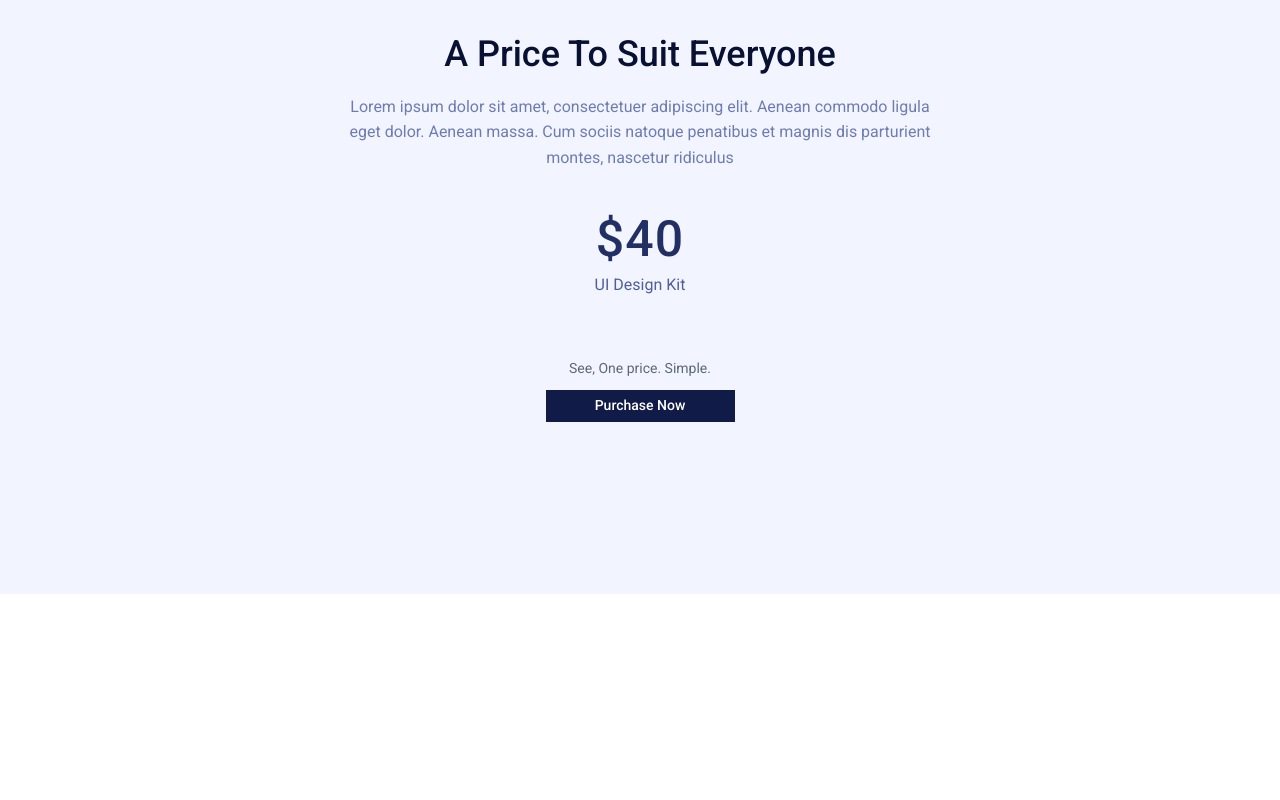
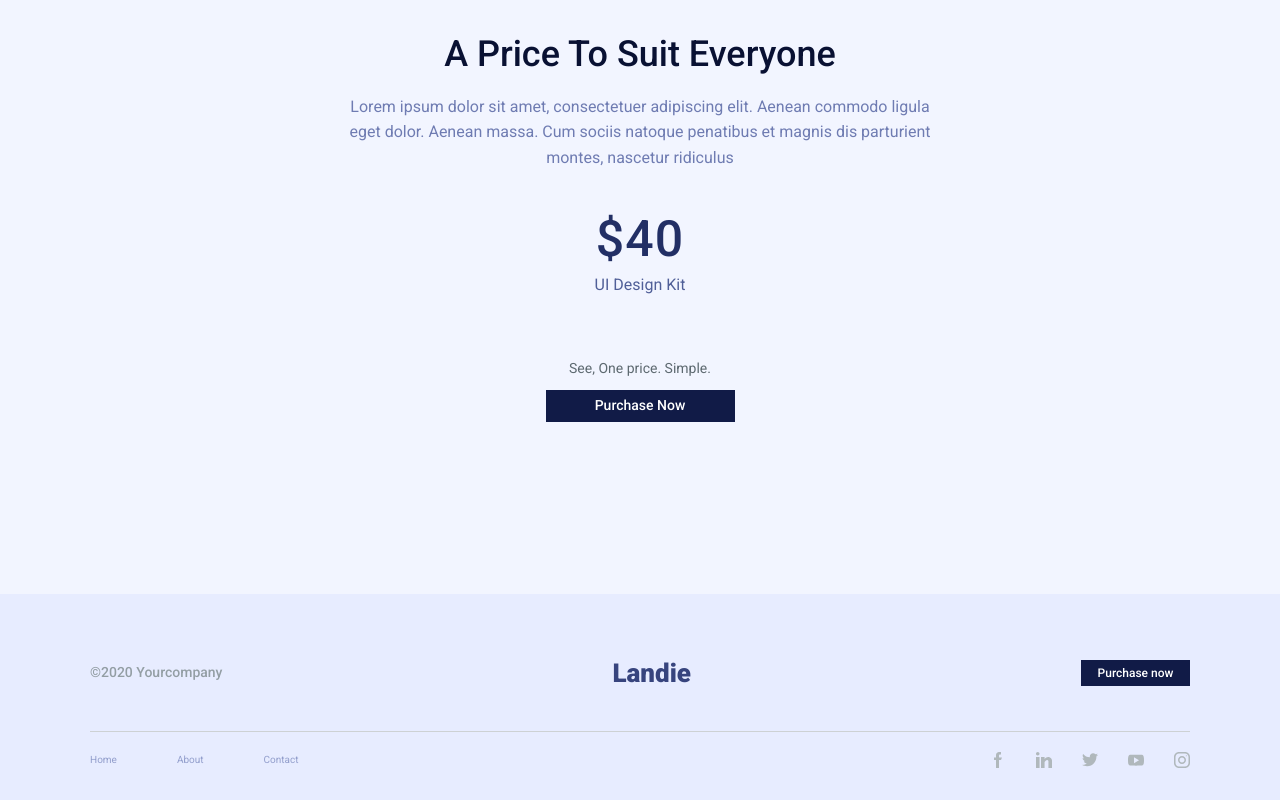
Before and after one commit to anyabuu/landie, a website: page src/index.html in a window 1280 px wide. Shown: the part 3266-4066 px from the top of the page. Before the commit the page ends 3860 px from the top, so only its background shows below. Drawn offline with Linux system fonts and the light colour scheme.

Commit message:
footer section made

```diff
--- a/src/index.html
+++ b/src/index.html
@@ -199,6 +199,67 @@
 
 <!--PRICE SECTION ENDS-->
 
+<!--FOOTER SECTION STARTS-->
+
+        <section class="footer">
+            <div class="footer__container container">
+                <ul class="footer__list">
+                    <li class="footer__list-comp">
+                        ©2020 Yourcompany
+                    </li>
+                    <li class="footer__list-item">
+                        <h2 class="footer__logo-title">
+                            Landie
+                        </h2>
+                    </li>
+                    <li class="footer__list-item">
+                        <a class="footer__button">
+                            Purchase now
+                        </a>
+                    </li>
+                </ul>
+                <nav class="footer__nav">
+                    <ul class="footer__list-nav">
+                        <li class="footer__nav-item">
+                            <a class="footer__link" href="#">
+                                Home
+                            </a>
+                        </li>
+                        <li class="footer__nav-item">
+                            <a class="footer__link" href="#">
+                                About
+                            </a>
+                        </li>
+                        <li class="footer__nav-item">
+                            <a class="footer__link" href="#">
+                                Contact
+                            </a>
+                        </li>
+                    </ul>
+                    <div class="footer__media">
+                        <a class="footer__media-link">
+                            <img src="img/facebook-logo.svg" class="footer__media-facebook" alt="this is image">
+                        </a>
+                        <a class="footer__media-link">
+                            <img src="img/linkedin-logo.svg" class="footer__media-linkedin" alt="this is image">
+                        </a>
+                        <a class="footer__media-link">
+                            <img src="img/twitter-logo.svg" class="footer__media-twitter" alt="this is image">
+                        </a>
+                        <a class="footer__media-link">
+                            <img src="img/youtube-logo.svg" class="footer__media-youtube" alt="this is image">
+                        </a>
+                        <a class="footer__media-link">
+                            <img src="img/inst-logo.svg" class="footer__media-inst" alt="this is image">
+                        </a>
+                    </div>
+                </nav>
+            </div>
+        </section>
+
+
+<!--FOOTER SECTION ENDS-->
+
     </main>
 </body>
 </html>
--- /dev/null
+++ b/src/scss/footer.scss
@@ -0,0 +1,81 @@
+.footer {
+    background-color: var(--color-footer-back);
+    padding-bottom: 32px;
+    padding-top: 61px;
+
+    @include media-tablet {
+        padding-bottom: 20px;
+        padding-top: 30px;
+    }
+}
+
+.footer__list {
+    display: flex;
+    align-items: center;
+    justify-content: space-between;
+    padding-bottom: 40px;
+
+    @include media-tablet {
+        padding-bottom: 20px;
+        flex-wrap: wrap;
+        row-gap: 10px;
+        column-gap: 20px;
+    }
+}
+
+.footer__list-comp {
+    font-weight: 500;
+    font-size: 1.4rem;
+    line-height: 1.7;
+    color: var(--color-grey-footer);
+}
+
+.footer__logo-title {
+    @include logo;
+}
+
+.footer__button {
+    width: 109px;
+    display: inline-block;
+    text-align: center;
+    padding: 4px 0px;
+    background: var(--color-button);
+    color: white;
+    font-size: 1.2rem;
+    font-weight: 500;
+    line-height: 1.5;
+}
+
+.footer__nav {
+    display: flex;
+    justify-content: space-between;
+    align-items: center;
+    padding-top: 20px;
+    border-top: 1px solid var(--color-grey-border);
+
+    @include media-phone {
+        flex-wrap: wrap;
+        row-gap: 10px;
+        column-gap: 20px;
+    }
+}
+
+.footer__list-nav {
+    display: flex;
+    gap: 60px;
+    color: var(--color-footer-nav);
+
+    @include media-phone {
+        gap: 30px;
+    }
+}
+
+.footer__media {
+    display: flex;
+    align-items: center;
+    gap: 30px;
+
+    @include media-phone {
+        gap: 20px;
+    }
+}
--- a/src/scss/general.scss
+++ b/src/scss/general.scss
@@ -5,11 +5,15 @@
     --color-button: #111B47;
     --color-price:#6F7CB2;
     --color-main-price: #222F65;
+    --color-footer-back: #E7ECFF;
+    --color-footer-nav: #929ECC;
 }
 
 :root {
     --color-grey-text:#5D6970;
     --color-grey-subtitle: #091133;
+    --color-grey-footer: #939EA4;
+    --color-grey-border: #CDD1D4;
 }
 
 * {
--- a/src/scss/hero.scss
+++ b/src/scss/hero.scss
@@ -55,10 +55,7 @@
 }
 
 .header__logo-title {
-    font-size: 2.6rem;
-    font-weight: 900;
-    line-height: 1.4;
-    color: var(--color-logo);
+   @include logo;
 }
 
 .header__button-link {
--- a/src/scss/mixins.scss
+++ b/src/scss/mixins.scss
@@ -9,3 +9,10 @@
         @content;
     }
 }
+
+@mixin logo {
+    font-size: 2.6rem;
+    font-weight: 900;
+    line-height: 1.4;
+    color: var(--color-logo);
+}
--- a/src/scss/styles.scss
+++ b/src/scss/styles.scss
@@ -6,3 +6,4 @@
 @import "info.scss";
 @import "central.scss";
 @import "price.scss";
+@import "footer.scss";
```
Also changed, not shown: src/css/styles.css, src/img/twitter-logo.svg (added), 1 other file.
